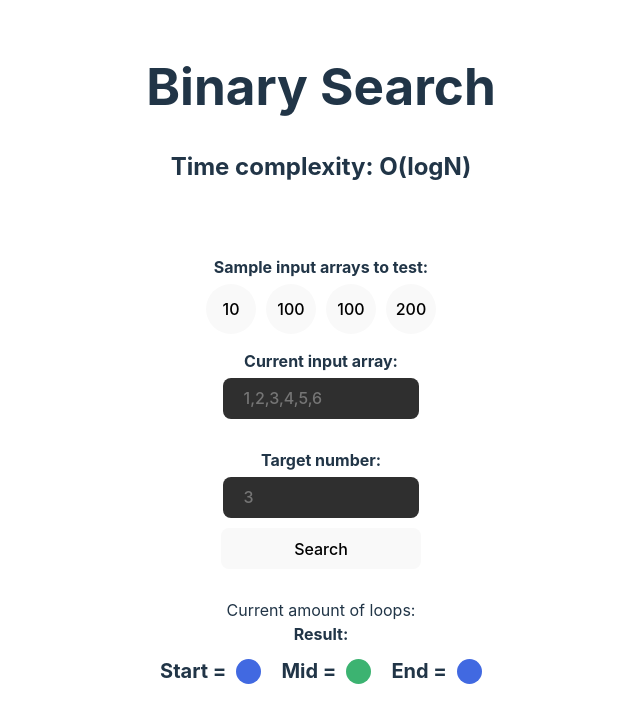
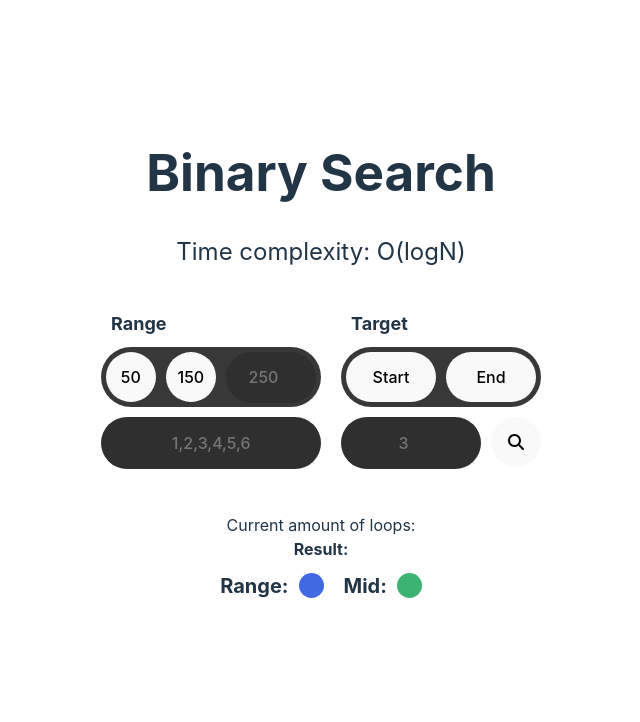
Before and after one commit to aillos/algorithms, a React (Vite) app: page /binary-search in a window 1280 px wide. Shown: the top 722 px of the page, without its empty margins (319-959 px from the left). Built offline with nearby package versions, Linux system fonts and the light colour scheme.

Commit message:
Fix to alot of css

```diff
--- a/package.json
+++ b/package.json
@@ -10,6 +10,8 @@
     "preview": "vite preview"
   },
   "dependencies": {
+    "@fortawesome/free-solid-svg-icons": "^6.5.1",
+    "@fortawesome/react-fontawesome": "^0.2.0",
     "react": "^18.2.0",
     "react-dom": "^18.2.0",
     "react-router-dom": "^6.22.0"
--- a/src/BinarySearchVisual.jsx
+++ b/src/BinarySearchVisual.jsx
@@ -1,6 +1,8 @@
 import './App.css'
 import {useState} from "react";
 import {BinarySearch} from "./BinarySearch.jsx";
+import {FontAwesomeIcon} from "@fortawesome/react-fontawesome";
+import {faSearch} from "@fortawesome/free-solid-svg-icons";
 
 function BinarySearchVisual() {
     const [inputArray, setInputArray] = useState('');
@@ -11,6 +13,7 @@ function BinarySearchVisual() {
     const [currentEnd, setCurrentEnd] = useState(null);
     const [currentCount, setCurrentCount] = useState(null);
     const [resultsText, setResultsText] = useState('');
+    const [resultNumber, setResultNumber] = useState(null);
 
     const handleInputArrayChange = (event) => {
         setInputArray(event.target.value);
@@ -23,10 +26,11 @@ function BinarySearchVisual() {
     const handleSubmit = () => {
         const array = inputArray.split(',').map(Number);
         const target = Number(inputTarget);
+        setResultsText('');
+        setResultNumber(null);
         if (array.some(isNaN)) {
             alert('Invalid input. Please enter a comma-separated list of numbers.');
         } else {
-            console.log(array);
             const boxes = array.map((value, id) => ({id, value}));
             setBoxesArray(boxes);
             BinarySearch(array, target, (start, mid, end, count) => {
@@ -38,7 +42,8 @@ function BinarySearchVisual() {
                 if (result === -1) {
                     setResultsText('Number not found');
                 } else {
-                    setResultsText('Number found at index ' + result);
+                    setResultsText('Number found at index ');
+                    setResultNumber(result);
                 }
             });
         }
@@ -54,44 +59,72 @@ function BinarySearchVisual() {
             </div>
 
             <div className={"input"}>
-                Sample input arrays to test:
+                <div id={"binaryBox"}>
+                <div className={"label"}>
+                    Range
+                </div>
                 <div className={"inputButtonDiv"}>
                     <div className={"sampleInput"}>
-                        <button className={"inputButton"} onClick={() => setInputArray(Array.from({length: 10}, (_, i) => i + 1).join(','))}>10</button>
+                        <button className={"inputButton"}
+                                onClick={() => setInputArray(Array.from({length: 50}, (_, i) => i + 1).join(','))}>50
+                        </button>
                     </div>
                     <div className={"sampleInput"}>
-                        <button className={"inputButton"} onClick={() => setInputArray(Array.from({length: 50}, (_, i) => i + 1).join(','))}>100</button>
+                        <button className={"inputButton"}
+                                onClick={() => setInputArray(Array.from({length: 150}, (_, i) => i + 1).join(','))}>150
+                        </button>
                     </div>
                     <div className={"sampleInput"}>
-                        <button className={"inputButton"} onClick={() => setInputArray(Array.from({length: 100}, (_, i) => i + 1).join(','))}>100</button>
-                    </div>
-                    <div className={"sampleInput"}>
-                        <button className={"inputButton"} onClick={() => setInputArray(Array.from({length: 200}, (_, i) => i + 1).join(','))}>200</button>
+                        <input type={"number"} className={"inputBox customBinaryArray"}
+                               onBlur={(e) => setInputArray(Array.from({length: Number(e.target.value)}, (_, i) => i + 1).join(','))}
+                               onKeyDown={(e) => {
+                                   if (e.key === 'Enter') {
+                                       e.preventDefault();
+                                       setInputArray(Array.from({length: Number(e.target.value)}, (_, i) => i + 1).join(','));
+                                   }
+                               }} placeholder={"250"}>
+                        </input>
                     </div>
                 </div>
-                Current input array:
-                <div className={"sampleInput"}>
-                    <input type="text" value={inputArray} onChange={handleInputArrayChange} placeholder={"1,2,3,4,5,6"}/>
+                    <div className={"sampleInput targetButtonDiv"}>
+                        <input id={"binaryArray"} className={"inputBox"} type="text" value={inputArray}
+                               onChange={handleInputArrayChange} placeholder={"1,2,3,4,5,6"}/>
+                    </div>
                 </div>
-                <br />
-                Target number:
-                <div className={"sampleInput"}>
-                <input type={"number"} value={inputTarget} onChange={handleInputTargetChange} placeholder={"3"}/>
+                <div id={"binaryBox"}>
+                    <div className={"labelTarget"}>
+                    Target
                 </div>
-                <button onClick={handleSubmit}>Search</button>
+                    <div className={"inputButtonDiv targetButtonDiv"}>
+                        <div className={"sampleInput"}>
+                            <button className={"inputButton targetButton"}
+                                    onClick={() => setInputTarget(inputArray.split(',')[0])}>Start
+                            </button>
+                        </div>
+                        <div className={"sampleInput"}>
+                            <button className={"inputButton targetButton"}
+                                    onClick={() => setInputTarget(inputArray.split(',').pop())}>End
+                            </button>
+                        </div>
+                    </div>
+                    <div className={"sampleInput binarySubmit targetButtonDiv"}>
+                        <input className={"inputBox"} id={"binaryNumber"} type={"number"} value={inputTarget}
+                               onChange={handleInputTargetChange} placeholder={"3"}/>
+                        <button id={"binarySubmit"} onClick={handleSubmit}><FontAwesomeIcon icon={faSearch}/></button>
+                </div>
+            </div>
             </div>
             <br/>
             Current amount of loops: <b>{currentCount}</b>
-            <br />
-            <b>Result:</b> {resultsText}
+            <br/>
+            <b>Result:</b> {resultsText} <b>{resultNumber}</b>
             <div id={"legend"}>
-                <div className={"legendBoxes"}>Start = <div className={"box start legendBox"}> </div></div>
-                <div className={"legendBoxes"}>Mid = <div className={"box mid legendBox"}> </div> </div>
-                <div className={"legendBoxes"}>End = <div className={"box end legendBox"}> </div> </div>
+                <div className={"legendBoxes"}>Range: <div className={"box within legendBox"}></div></div>
+                <div className={"legendBoxes"}>Mid: <div className={"box mid legendBox"}> </div> </div>
             </div>
             <div id={"boxes"}>
                 {boxesArray.map((box, index) =>
-                    <div key={box.id} className={`box ${index === currentStart ? 'start' : ''} ${index === currentMid ? 'mid' : ''} ${index === currentEnd ? 'end' : ''}`}>{box.value}</div>
+                    <div key={box.id} className={`box ${index === currentStart ? 'start' : ''} ${index === currentMid ? 'mid' : ''} ${index === currentEnd ? 'end' : ''} ${index < currentEnd && index > currentStart? 'within' : ''}`}>{box.value}</div>
                 )}
             </div>
         </>
--- a/src/index.css
+++ b/src/index.css
@@ -102,8 +102,14 @@ button:focus-visible {
   background-color:royalblue;
 }
 
+.box.within{
+  background-color:royalblue;
+}
+
 .input{
   font-weight: bold;
+  display: flex;
+    justify-content: center;
 }
 
 input{
@@ -156,10 +162,83 @@ input:focus-visible {
 .inputButtonDiv{
   display: flex;
   justify-content: center;
+  align-items: center;
   margin-bottom:10px;
+  background-color: #383838;
+  height: 60px;
+  border-radius: 30px;
+  width: 220px;
+}
+
+.targetButtonDiv{
+  width:200px;
+  margin-bottom:5px;
 }
 
 .header{
   margin-top:-30px;
-  margin-bottom:70px;
+  margin-bottom:30px;
 }
+
+.header > h2{
+  font-weight: normal;
+}
+
+#binarySubmit{
+  border-radius:50%;
+  height:50px;
+  width:50px;
+  display: flex;
+  justify-content: center;
+  align-items: center;
+}
+
+#binaryNumber{
+  width:100px;
+}
+
+.targetButton{
+  width: 90px;
+  border-radius:30px;
+}
+
+.binarySubmit{
+  display: flex;
+  justify-content: center;
+}
+
+.inputBox{
+  border-radius:30px;
+  text-align: center;
+  height:30px;
+}
+
+#binaryArray{
+  margin: auto;
+  display: flex;
+  justify-content: center;
+  width:180px;
+}
+
+.label{
+  width: 200px;
+  text-align: left;
+  margin: auto auto 10px;
+  font-size: 18px;
+}
+
+.labelTarget{
+  font-size: 18px;
+  width: 180px;
+  text-align: left;
+  margin: auto auto 10px;
+}
+
+#binaryBox{
+  margin:10px;
+}
+
+.customBinaryArray{
+  width:50px;
+  text-align: center;
+}
```
Also changed, not shown: 1 other file (tests, documents, lock files or other folders).
